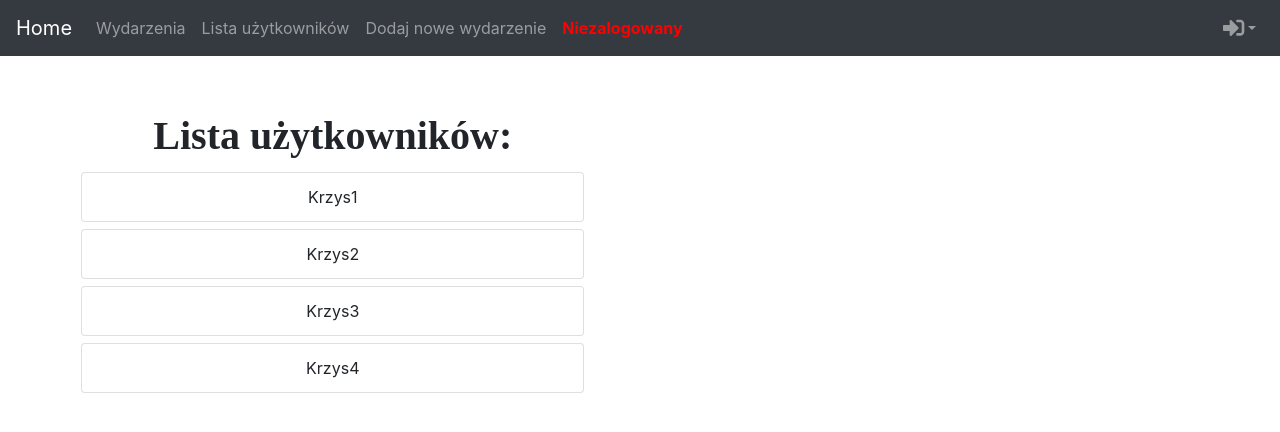
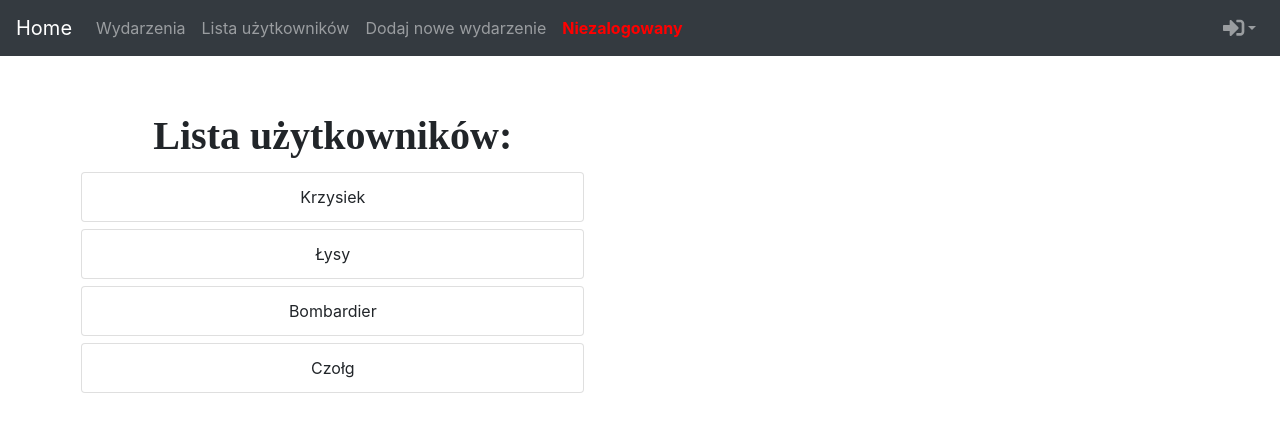
Before and after one commit to kubwosz/event-support-app-frontside, a React (Create React App) app in the folder event-support-app/: page /members in a window 1280 px wide. Shown: the top 432 px of the page. Built offline with nearby package versions, Linux system fonts and the light colour scheme.

Commit message:
some little fixes, added lanch.json file to debugging in vs code

```diff
--- a/event-support-app/src/App.js
+++ b/event-support-app/src/App.js
@@ -29,7 +29,7 @@ class App extends Component {
          <Route exact path="/members" component={MembersList}/>
          <Route exact path="/event/:id" component={EventDetails}/>
          <Route exact path="/events" component={EventsList}/>
-         <Route path="/" component={RegisterPage}/>
+         <Route path="/" component={EventsList}/>
        </Switch>
        </Router>
       </div>
--- a/event-support-app/src/components/event_details/index.jsx
+++ b/event-support-app/src/components/event_details/index.jsx
@@ -8,6 +8,31 @@ class EventDetails extends React.Component {
   constructor() {
     super();
     this.state = {
+      event: {
+        id: 0,
+        owner_id: 0,
+        name: "",
+        ownersName: "",
+        location: "",
+        startDate: "",
+        endDate: "",
+        meetingLocation: "",
+        distance: 0,
+        personalCargoType: "",
+        transportCost: 0,
+        sharedCost: 0,
+        cargoCapacity: 0,
+        GearsType: ""
+      }
+    };
+  }
+
+  componentDidMount() {
+    this.getAllMembers();
+  }
+
+  getAllMembers() {
+    this.setState(prevState => ({
       event: {
         id: -1,
         owner_id: 13,
@@ -24,21 +49,17 @@ class EventDetails extends React.Component {
         cargoCapacity: 20,
         GearsType: ""
       }
-    };
+    }));
   }
 
-  componentDidMount() {
-    this.getAllMembers();
-  }
-
-  getAllMembers(nextProps = this.props.match.params.id) {
-    this.setState(prevState => ({
-      event: {
-        ...prevState.event,
-        id: nextProps
-      }
-    }));
-  }
+  // getAllMembers(nextProps = this.props.match.params.id) {
+  //   this.setState(prevState => ({
+  //     event: {
+  //       ...prevState.event,
+  //       id: nextProps
+  //     }
+  //   }));
+  // }
 
   render() {
     return (
--- a/event-support-app/src/components/members_list/index.jsx
+++ b/event-support-app/src/components/members_list/index.jsx
@@ -11,28 +11,28 @@ class MembersList extends React.Component {
       members: [
         {
           id: 1,
-          name: "Krzys1",
+          name: "Krzysiek",
           surname: "Nowak",
-          email: "sample2@mail.com",
+          email: "krzysztof@mail.com",
           address: "Wrocław, Plac Grunwaldzki"
         },
         {
           id: 2,
-          name: "Krzys2",
+          name: "Łysy",
           surname: "Nowak",
-          email: "sample2@mail.com",
-          address: "Wrocław, Plac Grunwaldzki"
+          email: "lysegomail@mail.com",
+          address: "Warszawa, Plac Zbawiciela"
         },
         {
           id: 3,
-          name: "Krzys3",
+          name: "Bombardier",
           surname: "Nowak",
           email: "sample2@mail.com",
-          address: "Wrocław, Plac Grunwaldzki"
+          address: "Poznań, Marszałkowska"
         },
         {
           id: 4,
-          name: "Krzys4",
+          name: "Czołg",
           surname: "Nowak",
           email: "sample2@mail.com",
           address: "Wrocław, Plac Grunwaldzki"
@@ -124,7 +124,7 @@ class MembersList extends React.Component {
               <ListGroupItem>
                 <b className="detailsHeader">Adres: </b>
                 {this.state.members[activeMemberId]
-                  ? this.state.members[activeMemberId].name
+                  ? this.state.members[activeMemberId].address
                   : null}
               </ListGroupItem>
             </Col>
@@ -134,7 +134,7 @@ class MembersList extends React.Component {
               <ListGroupItem>
                 <b className="detailsHeader">Email: </b>
                 {this.state.members[activeMemberId]
-                  ? this.state.members[activeMemberId].name
+                  ? this.state.members[activeMemberId].email
                   : null}
               </ListGroupItem>
             </Col>
@@ -143,9 +143,7 @@ class MembersList extends React.Component {
             <Col>
               <ListGroupItem>
                 <b className="detailsHeader">Status: </b>
-                {this.state.members[activeMemberId]
-                  ? this.state.members[activeMemberId].name
-                  : null}
+                dostępny
               </ListGroupItem>
             </Col>
           </Row>
@@ -153,9 +151,7 @@ class MembersList extends React.Component {
             <Col>
               <ListGroupItem>
                 <b className="detailsHeader">Wolne weekendy: </b>
-                {this.state.members[activeMemberId]
-                  ? this.state.members[activeMemberId].name
-                  : null}
+                Tak
               </ListGroupItem>
             </Col>
           </Row>
--- a/event-support-app/src/components/navbar/index.jsx
+++ b/event-support-app/src/components/navbar/index.jsx
@@ -30,9 +30,9 @@ export default class HomeNavbar extends React.Component {
       return (
         <Container id="userLogged">
           <Form>
-            <Form.Group>Uzytkownik1Ksywa</Form.Group>
+            <Form.Group>KRzysiek</Form.Group>
 
-            <Form.Group>Adres mailowy</Form.Group>
+            <Form.Group>krzysztof@mail.com</Form.Group>
             <Button onClick={this.logOut} variant="outline-info">
               Wyloguj się
             </Button>
```
